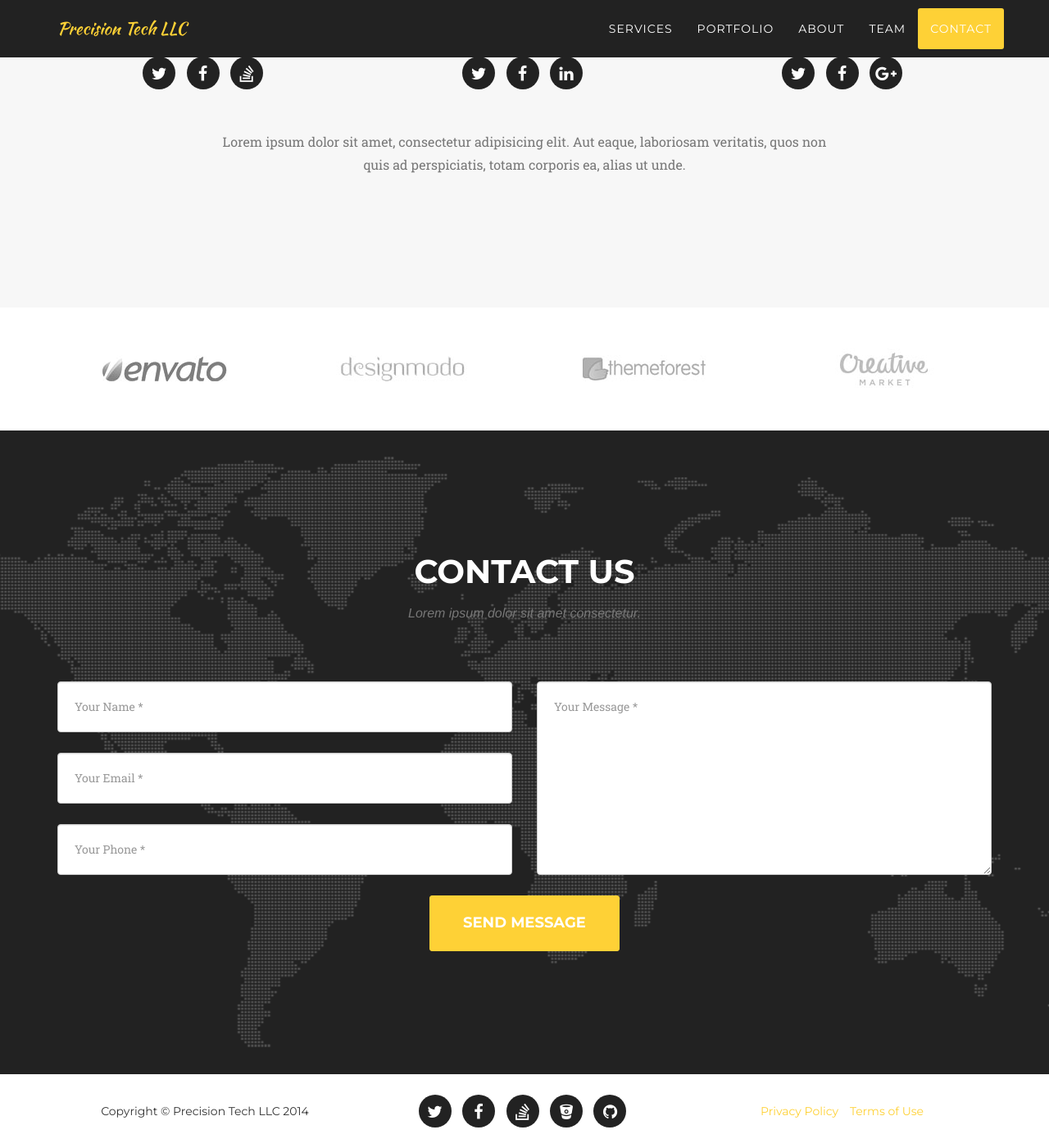
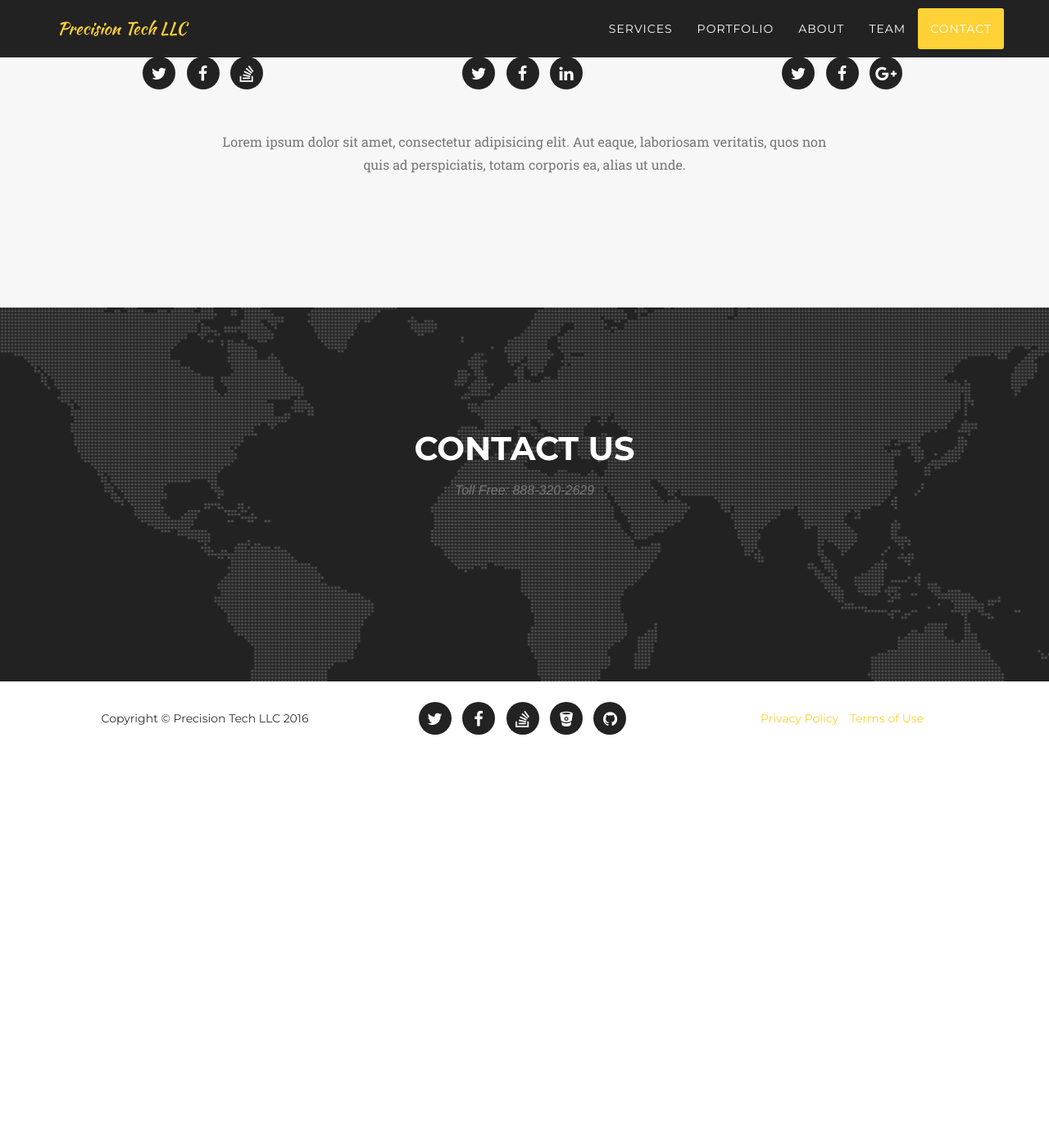
Before and after one commit to Precision-Tech/Precision-Tech.github.io, a Jekyll site: the page built from index.html, in a window 1280 px wide and 1400 px high, scrolled down 5093 px. Shown: the whole window at 82% size. Built offline with Jekyll 4.4.1, drawn with Linux system fonts in a browser that asks for light colours; some web fonts are replaced; after the commit the page ends 6014 px from its top, so only the background shows below that.

Commit message:
just a few more fixes

```diff
--- a/_includes/contact.html
+++ b/_includes/contact.html
@@ -3,9 +3,10 @@
             <div class="row">
                 <div class="col-lg-12 text-center">
                     <h2 class="section-heading">Contact Us</h2>
-                    <h3 class="section-subheading text-muted">Lorem ipsum dolor sit amet consectetur.</h3>
+                    <h3 class="section-subheading text-muted">Toll Free: 888-320-2629</h3>
                 </div>
             </div>
+<!--
             <div class="row">
                 <div class="col-lg-12">
                     <form name="sentMessage" id="contactForm" novalidate>
@@ -39,5 +40,6 @@
                     </form>
                 </div>
             </div>
+-->
         </div>
     </section>
--- a/_includes/footer.html
+++ b/_includes/footer.html
@@ -2,7 +2,7 @@
         <div class="container">
             <div class="row">
                 <div class="col-md-4">
-                    <span class="copyright">Copyright &copy; {{ site.title }} 2014</span>
+                    <span class="copyright">Copyright &copy; {{ site.title }} 2016</span>
                 </div>
                 <div class="col-md-4">
                     <ul class="list-inline social-buttons">
--- a/_layouts/default.html
+++ b/_layouts/default.html
@@ -11,7 +11,9 @@
     {% include portfolio_grid.html %}
     {% include about.html %}
     {% include team.html %}
-    {% include clients.html %}
+<!--
+    include clients.html %}
+-->
     {% include contact.html %}
     {% include footer.html %}
     {% include modals.html %}
```
